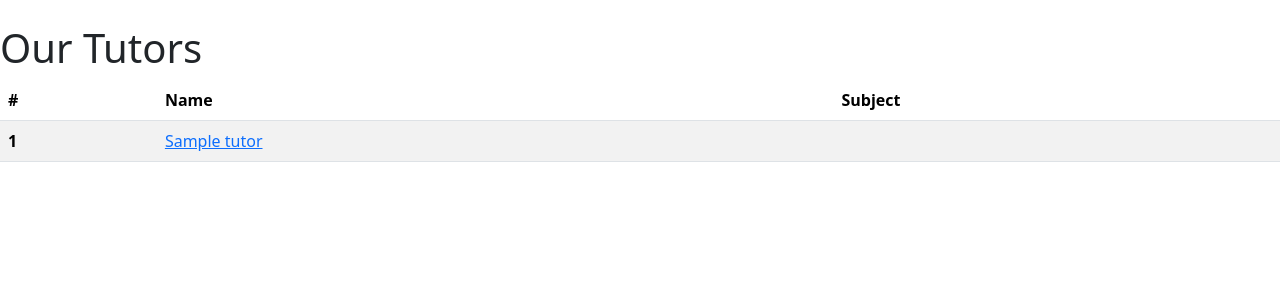
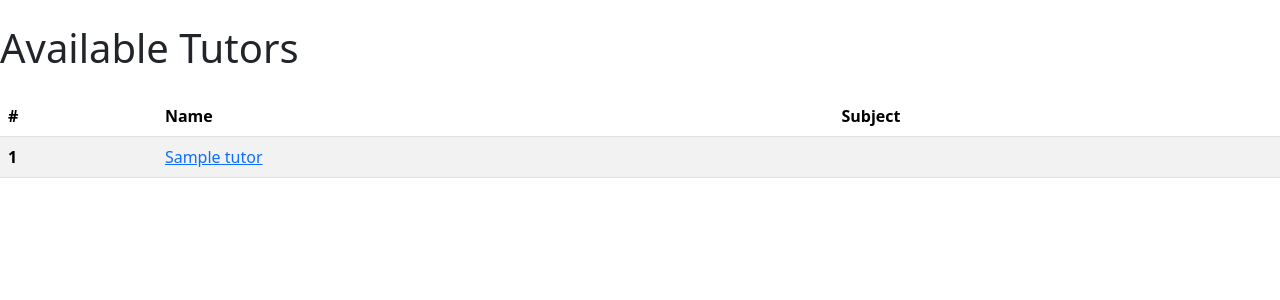
Before and after one commit to SergTsch87/tutors_agreggator, a Django app: page / in a window 1280 px wide. Shown: the top 300 px of the page. Run offline with Django 5.2, Linux system fonts and the light colour scheme; tables that the repository leaves empty hold one stand-in row (values such as "Sample post").

Commit message:
Add, Upd: Add at least 5 (already 10) fake tutors using Admin Panel + Upd one line in tutors_list.html

```diff
--- a/tutors_app/templates/tutors_app/tutors_list.html
+++ b/tutors_app/templates/tutors_app/tutors_list.html
@@ -1,7 +1,7 @@
 {% extends "tutors_app/base.html" %}
 
 {% block content %}
-<h1>Our Tutors</h1>
+<h1 class="mb-4">Available Tutors</h1>
 
 <table class="table table-striped">
   <thead>
```
